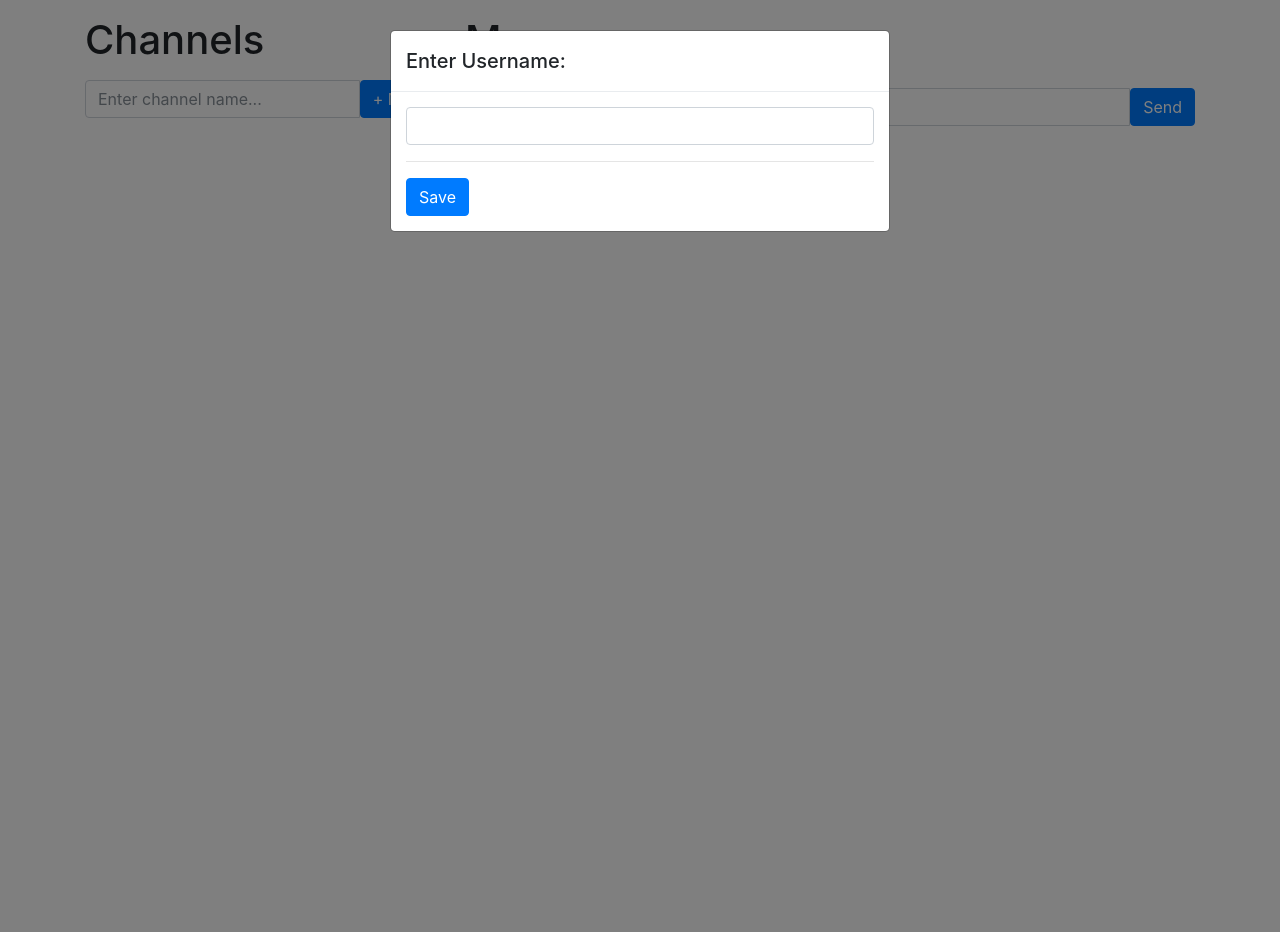
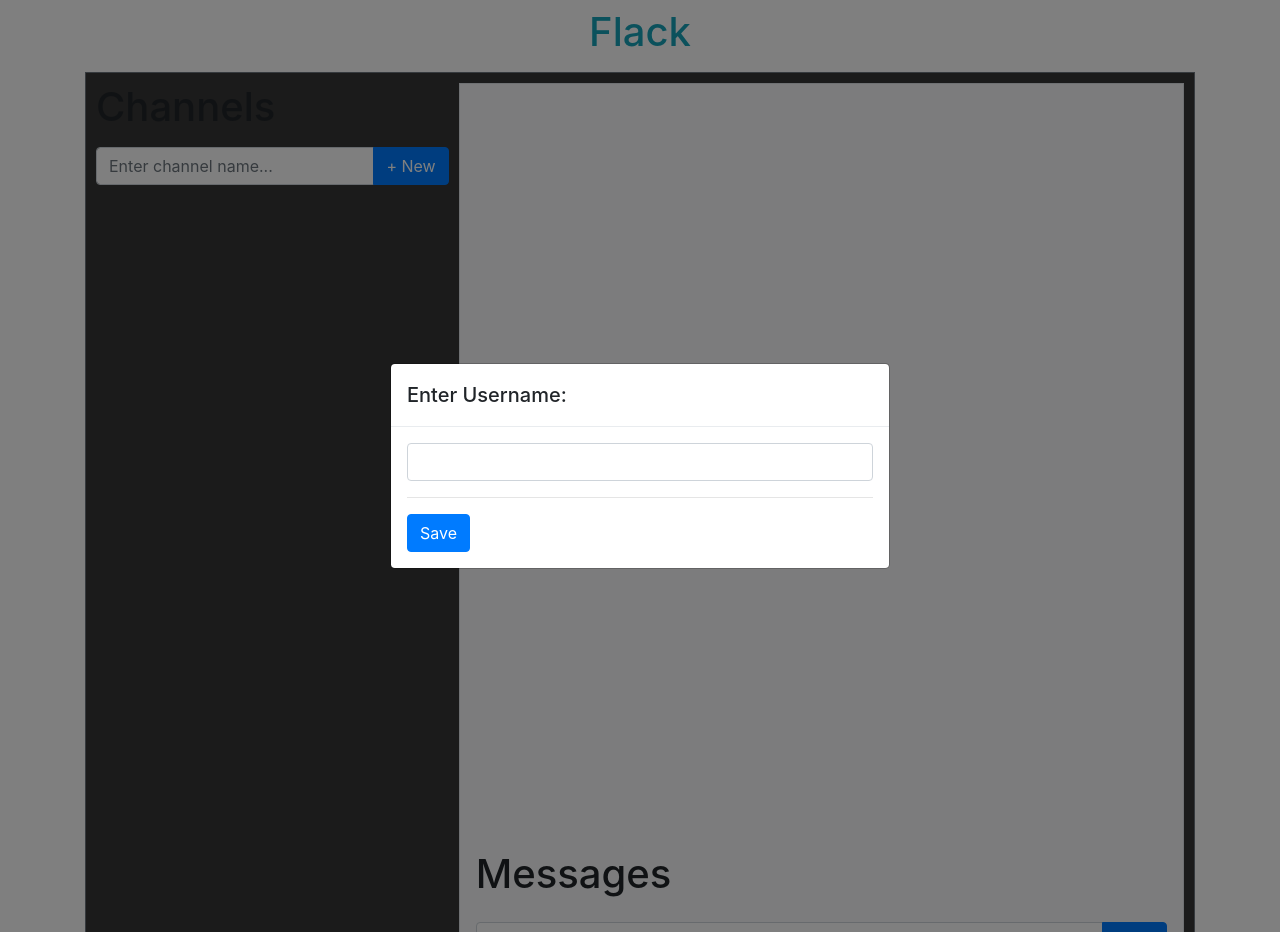
Before and after one commit to pavanIITB/CS50WebDev, a Flask app: page / in a window 1280 px wide. Run offline with Flask 2, Linux system fonts and the light colour scheme; some libraries are stand-ins or nearby versions.

Commit message:
outer box added, dark colour background added

```diff
--- a/templates/index.html
+++ b/templates/index.html
@@ -1,5 +1,6 @@
 <!DOCTYPE html>
 <html lang="en">
+<html style="height:100%">
 
 <head>
     <meta charset="UTF-8">
@@ -10,6 +11,11 @@
     <link href="https://maxcdn.bootstrapcdn.com/bootstrap/4.0.0-beta.2/css/bootstrap.min.css" rel="stylesheet" />
     <link rel="stylesheet" href="{{ url_for('static', filename='styles.css')}}">
 
+    <script src="https://ajax.googleapis.com/ajax/libs/jquery/3.3.1/jquery.min.js"></script>
+    <link rel="stylesheet" href="https://maxcdn.bootstrapcdn.com/bootstrap/4.1.3/css/bootstrap.min.css">
+    <script src="https://maxcdn.bootstrapcdn.com/bootstrap/4.1.3/js/bootstrap.min.js"></script>
+    <script src="https://cdnjs.cloudflare.com/ajax/libs/popper.js/1.14.3/umd/popper.min.js"></script>
+
     <!-- JS Libraries -->
     <script src="https://code.jquery.com/jquery-3.1.1.min.js"></script>
     <script src="https://cdnjs.cloudflare.com/ajax/libs/popper.js/1.12.3/umd/popper.min.js"></script>
@@ -19,12 +25,24 @@
     <script src="{{ url_for('static', filename='index.js') }}"></script>
 
     <title>Flack</title>
+
+    <style>
+        #box {
+            padding: 10px;
+            background-color: rgb(54, 54, 54);
+        }
+        #left_panel {
+            padding-right: 10px;
+        }
+    </style>
 </head>
 
-<body>
-    <div class="container mt-3">
-        <div class="row">
-            <div class="col-sm-4">
+<body style="height:100%" class='container'>
+    <nav class='navbar justify-content-center'>
+        <h1 class='text-info'>Flack</h1>
+    </nav>
+    <div id="box"  class='row h-100 no-gutters border border-secondary' >
+        <div id="left_panel" class="col-sm-4">
             <h1>Channels</h1>
             <form id="channel-form" class="mt-3 mb-3">
                 <div class="input-group">
@@ -36,9 +54,13 @@
             </form>
             <ul id="channel-list" class="list-group"></ul>
         </div>
-            <div class=col-sm-8>
+        <div   class='col-8 bg-light border p-3 d-flex flex-column justify-content-end h-100' >
+
+            <div>
                 <h1 id="channel-label">Messages</h1>
                 <ul id="msg-list" class="list-group"></ul>
+            </div>
+            <div>
                 <form id="msg-form" class="mt-3 mb-3">
                     <div class="input-group">
                         <input type="text" id="msg-text" class="form-control" placeholder="Enter a message..." autofocus>
@@ -50,6 +72,7 @@
             </div>
         </div>
     </div>
+
 
     <!-- modal -->
     <div class="modal show" tabindex="1" role="dialog" aria-labelledby="username" aria-hidden="true">
```
Also changed, not shown: static/avatar.png (added). Lines whose indentation alone changed are shown as unchanged.
